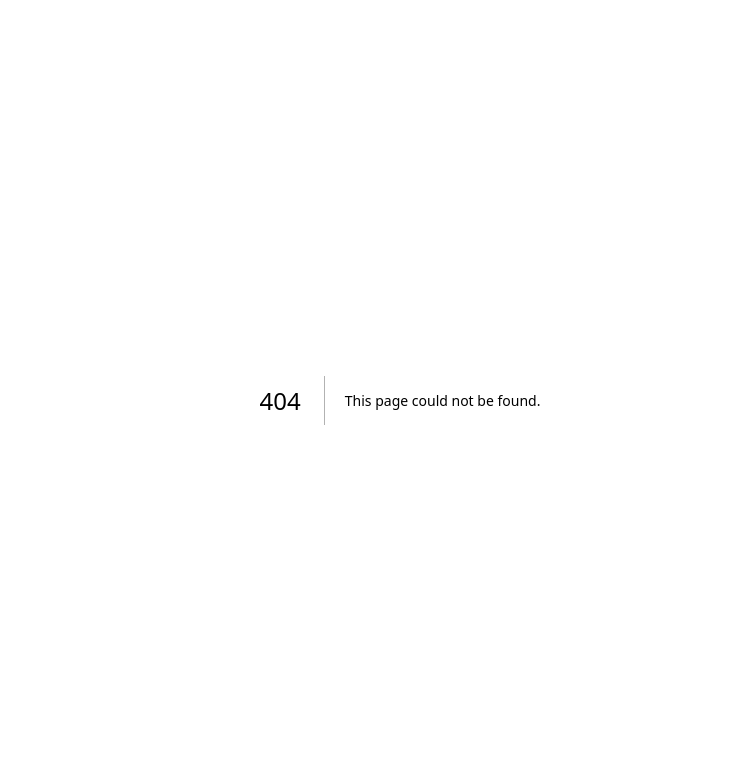
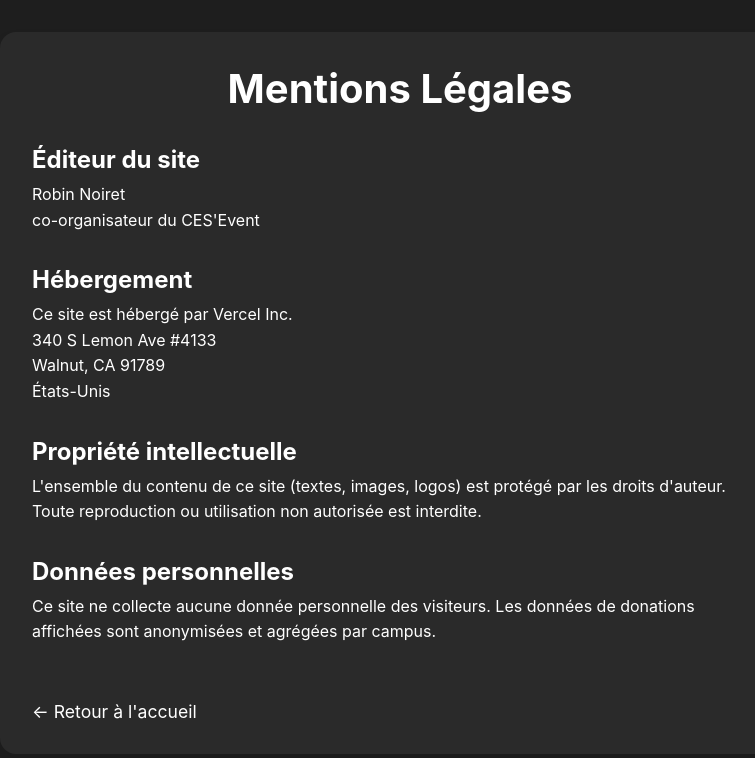
Before and after one commit to RobinNoiret/personal-campus_tracker_cesevent, a Next.js app: page /mentions-legales in a window 1280 px wide. Before the commit this address had no page. Shown: the top 758 px of the page, without its empty margins (240-995 px from the left). Built offline with nearby package versions, Linux system fonts and the light colour scheme.

Commit message:
feat(legal): add mentions légales

```diff
--- /dev/null
+++ b/app/mentions-legales/page.tsx
@@ -0,0 +1,100 @@
+import Link from 'next/link'
+
+export default function MentionsLegalesPage() {
+  return (
+    <main style={styles.main}>
+      <div style={styles.container}>
+        <h1 style={styles.title}>Mentions Légales</h1>
+
+        <section style={styles.section}>
+          <h2 style={styles.subtitle}>Éditeur du site</h2>
+          <p style={styles.text}>
+            Robin Noiret <br />
+            co-organisateur du CES&apos;Event<br />
+          </p>
+        </section>
+
+        <section style={styles.section}>
+          <h2 style={styles.subtitle}>Hébergement</h2>
+          <p style={styles.text}>
+            Ce site est hébergé par Vercel Inc.<br />
+            340 S Lemon Ave #4133<br />
+            Walnut, CA 91789<br />
+            États-Unis
+          </p>
+        </section>
+
+        <section style={styles.section}>
+          <h2 style={styles.subtitle}>Propriété intellectuelle</h2>
+          <p style={styles.text}>
+            L&apos;ensemble du contenu de ce site (textes, images, logos) est protégé par les droits d&apos;auteur.
+            Toute reproduction ou utilisation non autorisée est interdite.
+          </p>
+        </section>
+
+        <section style={styles.section}>
+          <h2 style={styles.subtitle}>Données personnelles</h2>
+          <p style={styles.text}>
+            Ce site ne collecte aucune donnée personnelle des visiteurs.
+            Les données de donations affichées sont anonymisées et agrégées par campus.
+          </p>
+        </section>
+
+        <Link href="/" style={styles.backLink}>
+          ← Retour à l&apos;accueil
+        </Link>
+      </div>
+    </main>
+  )
+}
+
+const styles = {
+  main: {
+    minHeight: '100vh',
+    padding: 'var(--spacing-xl)',
+    backgroundColor: 'var(--black)',
+  } as React.CSSProperties,
+
+  container: {
+    maxWidth: '800px',
+    margin: '0 auto',
+    backgroundColor: 'var(--grey-dark)',
+    borderRadius: 'var(--radius-lg)',
+    padding: 'var(--spacing-xl)',
+    boxShadow: 'var(--shadow-lg)',
+  } as React.CSSProperties,
+
+  title: {
+    fontSize: '2.5rem',
+    fontWeight: 'bold',
+    marginBottom: 'var(--spacing-xl)',
+    color: 'var(--primary)',
+    textAlign: 'center',
+  } as React.CSSProperties,
+
+  section: {
+    marginBottom: 'var(--spacing-xl)',
+  } as React.CSSProperties,
+
+  subtitle: {
+    fontSize: '1.5rem',
+    fontWeight: 'bold',
+    marginBottom: 'var(--spacing-sm)',
+    color: 'var(--white)',
+  } as React.CSSProperties,
+
+  text: {
+    fontSize: '1rem',
+    lineHeight: '1.6',
+    color: 'var(--white)',
+  } as React.CSSProperties,
+
+  backLink: {
+    display: 'inline-block',
+    marginTop: 'var(--spacing-lg)',
+    color: 'var(--primary)',
+    textDecoration: 'none',
+    fontSize: '1.1rem',
+    transition: 'color 0.2s',
+  } as React.CSSProperties,
+}
```
Also changed, not shown: app/page.tsx (+20 -0 lines).
